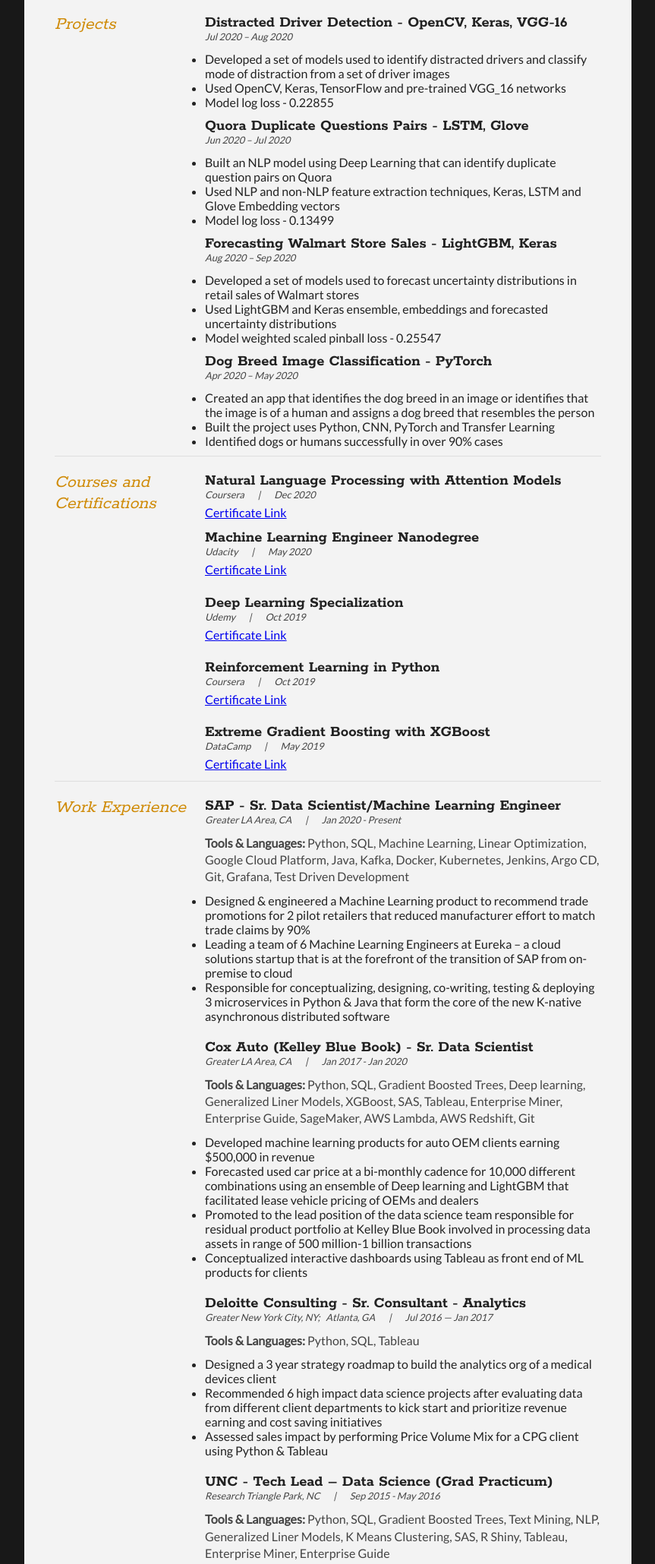
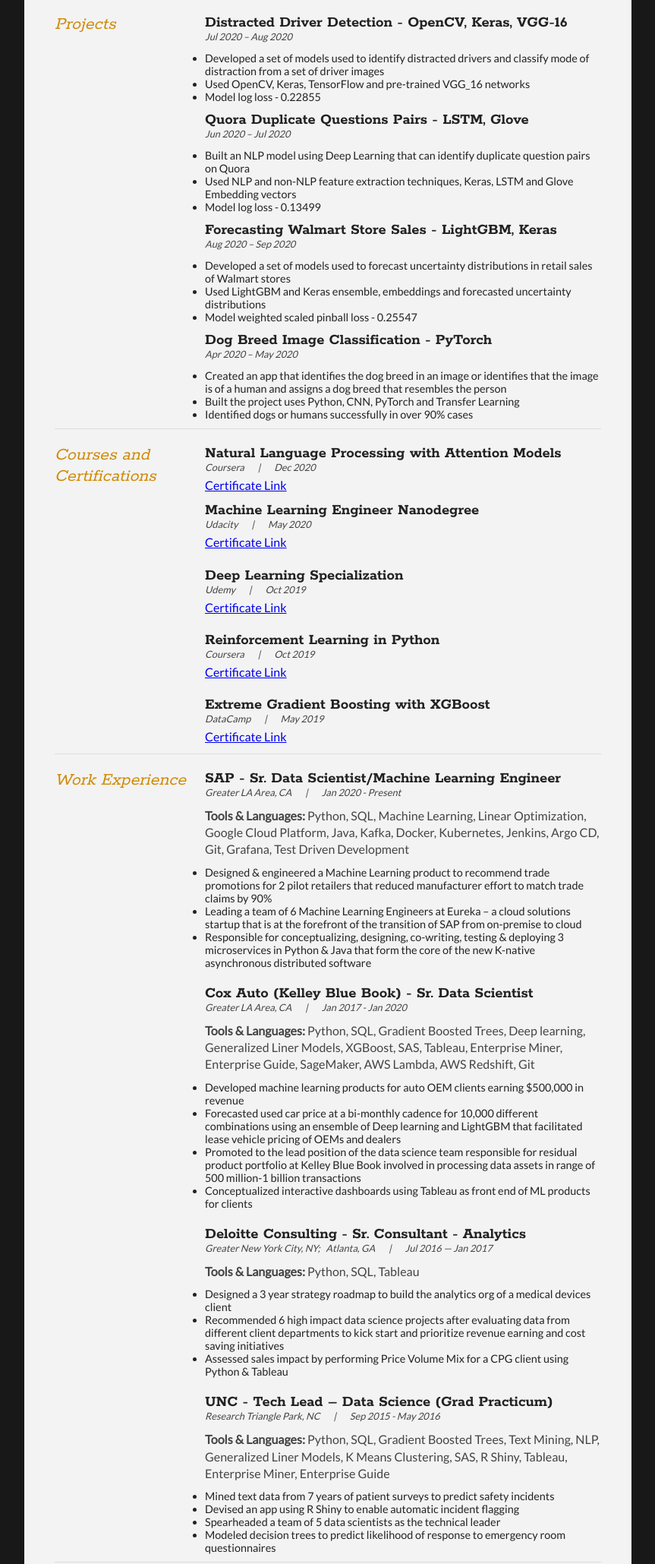
Before and after one commit to SupratikSaha/SupratikSaha.github.io, a plain HTML site: page index.html in a window 1280 px wide. Shown: the part 588-2647 px from the top of the page at 76% size, without its empty margins (208-1071 px from the left). Drawn offline with Linux system fonts and the light colour scheme.

Commit message:
fix: change style

```diff
--- a/index.html
+++ b/index.html
@@ -104,7 +104,7 @@
 					<h2>Distracted Driver Detection - OpenCV, Keras, VGG-16 </h2>
 					<p class="subDetails">Jul 2020 – Aug 2020</p>
 					<p>
-					  <ul class="bullets">
+					  <ul class="summary">
 						<li>Developed a set of models used to identify distracted drivers and classify mode of distraction from a set of driver images</li>
 					    <li>Used OpenCV, Keras, TensorFlow and pre-trained VGG_16 networks</li>
 						<li>Model log loss - 0.22855</li>
@@ -116,7 +116,7 @@
 					<h2>Quora Duplicate Questions Pairs - LSTM, Glove </h2>
 					<p class="subDetails">Jun 2020 – Jul 2020</p>
 					<p>
-					  <ul class="bullets">
+					  <ul class="summary">
 						<li>Built an NLP model using Deep Learning that can identify duplicate question pairs on Quora</li>
 					    <li>Used NLP and non-NLP feature extraction techniques, Keras, LSTM and Glove Embedding vectors</li>
 						<li>Model log loss - 0.13499</li>
@@ -128,7 +128,7 @@
 					<h2>Forecasting Walmart Store Sales - LightGBM, Keras </h2>
 					<p class="subDetails">Aug 2020 – Sep 2020</p>
 					<p>
-					  <ul class="bullets">
+					  <ul class="summary">
 						<li>Developed a set of models used to forecast uncertainty distributions in retail sales of Walmart stores</li>
 					    <li>Used LightGBM and Keras ensemble, embeddings and forecasted uncertainty distributions</li>
 						<li>Model weighted scaled pinball loss - 0.25547</li>
@@ -140,7 +140,7 @@
 					<h2>Dog Breed Image Classification - PyTorch </h2>
 					<p class="subDetails">Apr 2020 – May 2020</p>
 					<p>
-					  <ul class="bullets">
+					  <ul class="summary">
 						<li>Created an app that identifies the dog breed in an image or identifies that the image is of a human and assigns a dog breed that resembles the person</li>
 					    <li>Built the project uses Python, CNN, PyTorch and Transfer Learning</li>
 						<li>Identified dogs or humans successfully in over 90% cases</li>
@@ -224,7 +224,7 @@
 					<p class="subDetails">Greater LA Area, CA &emsp; <b>| &emsp;</b> Jan 2020 - Present</p>
 					<p>
 					<p class="tools"><b>Tools & Languages:</b> Python, SQL, Machine Learning, Linear Optimization, Google Cloud Platform, Java, Kafka, Docker, Kubernetes, Jenkins, Argo CD, Git, Grafana, Test Driven Development</p>
-					  <ul class="bullets">
+					  <ul class="summary">
 						<li>Designed & engineered a Machine Learning product to recommend trade promotions for 2 pilot retailers that reduced manufacturer effort to match trade claims by 90%</li>
 					    <li>Leading a team of 6 Machine Learning Engineers at Eureka – a cloud solutions startup that is at the forefront of the transition of SAP from on-premise to cloud</li>
 						<li>Responsible for conceptualizing, designing, co-writing, testing & deploying 3 microservices in Python & Java that form the core of the new K-native asynchronous distributed software</li>
@@ -237,7 +237,7 @@
 					<p class="subDetails">Greater LA Area, CA  &emsp; <b>| &emsp;</b> Jan 2017 - Jan 2020</p>
 					<p>
 					<p class="tools"><b>Tools & Languages:</b> Python, SQL, Gradient Boosted Trees, Deep learning, Generalized Liner Models, XGBoost, SAS, Tableau, Enterprise Miner, Enterprise Guide, SageMaker, AWS Lambda, AWS Redshift, Git</p>
-					  <ul class="bullets">
+					  <ul class="summary">
 						<li>Developed machine learning products for auto OEM clients earning $500,000 in revenue</li>
 					    <li>Forecasted used car price at a bi-monthly cadence for 10,000 different combinations using an ensemble of Deep learning and LightGBM that facilitated lease vehicle pricing of OEMs and dealers</li>
 						<li>Promoted to the lead position of the data science team responsible for residual product portfolio at Kelley Blue Book involved in processing data assets in range of 500 million-1 billion transactions</li>
@@ -251,7 +251,7 @@
 					<p class="subDetails">Greater New York City, NY; &nbsp; Atlanta, GA   &emsp; <b>| &emsp;</b> Jul 2016 — Jan 2017</p>
 					<p>
 					  <p class="tools"><b>Tools & Languages:</b> Python, SQL, Tableau</p>
-					  <ul class="bullets">
+					  <ul class="summary">
 						<li>Designed a 3 year strategy roadmap to build the analytics org of a medical devices client</li>
 					    <li>Recommended 6 high impact data science projects after evaluating data from different client departments to kick start and prioritize revenue earning and cost saving initiatives</li>
 					    <li>Assessed sales impact by performing Price Volume Mix for a CPG client using Python & Tableau</li>
@@ -264,7 +264,7 @@
 					<p class="subDetails">Research Triangle Park, NC &emsp; <b>| &emsp;</b> Sep 2015 - May 2016</p>
 					<p>
 					  <p class="tools"><b>Tools & Languages:</b> Python, SQL, Gradient Boosted Trees, Text Mining, NLP, Generalized Liner Models, K Means Clustering, SAS, R Shiny, Tableau, Enterprise Miner, Enterprise Guide</p>
-					  <ul class="bullets">
+					  <ul class="summary">
 						<li>Mined text data from 7 years of patient surveys to predict safety incidents</li>
 					    <li>Devised an app using R Shiny to enable automatic incident flagging</li>
 						<li>Spearheaded a team of 5 data scientists as the technical leader</li>
```
